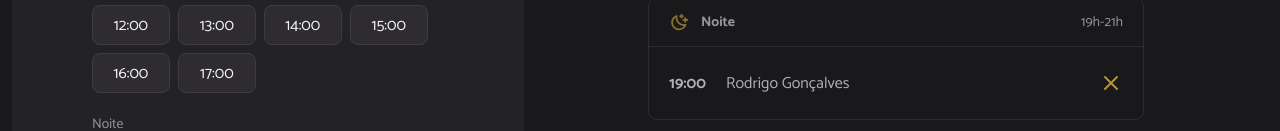
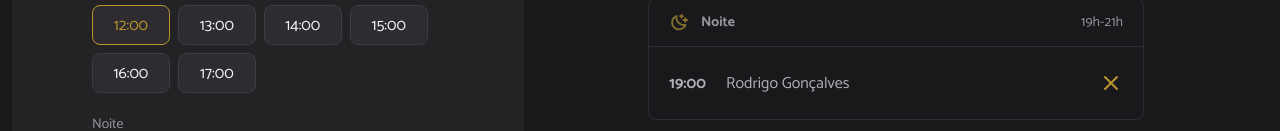
Before and after one commit to DiegoRCarvalho/MBA-Rocketseat-Full-Stack-Hairday, a website built with webpack: page index.html in a window 1280 px wide. Both pictures are taken after a click on the item "12:00". Shown: the part 456-587 px from the top of the page. Built offline with nearby package versions, Linux system fonts and the light colour scheme.

Commit message:
select a time

```diff
--- /dev/null
+++ b/src/modules/form/hours-click.js
@@ -0,0 +1,16 @@
+export function hoursClick(){
+  const hours = document.querySelectorAll(".hour-available")
+
+  hours.forEach((available) => {
+    available.addEventListener("click", (selected) => {
+
+      // Removes the "hour-selected" class from all unselected "li".
+      hours.forEach((hour) => {
+        hour.classList.remove("hour-selected")
+      })
+
+      // Adds the class to the clicked li.
+      selected.target.classList.add("hour-selected")
+    })
+  })
+}
--- a/src/modules/form/hours-load.js
+++ b/src/modules/form/hours-load.js
@@ -1,5 +1,6 @@
 import dayjs from "dayjs"
 import { openingHours} from "../../utils/opening-hours.js"
+import { hoursClick } from "./hours-click.js"
 
 const hours = document.getElementById("hours")
 
@@ -35,6 +36,9 @@
     }
     hours.append(li)
   })
+
+  // Add the click event to the available hours
+  hoursClick()
 }
 
 function hourHeaderAdd(title) {
```
Also changed, not shown: dist/index.html, dist/main.js.
